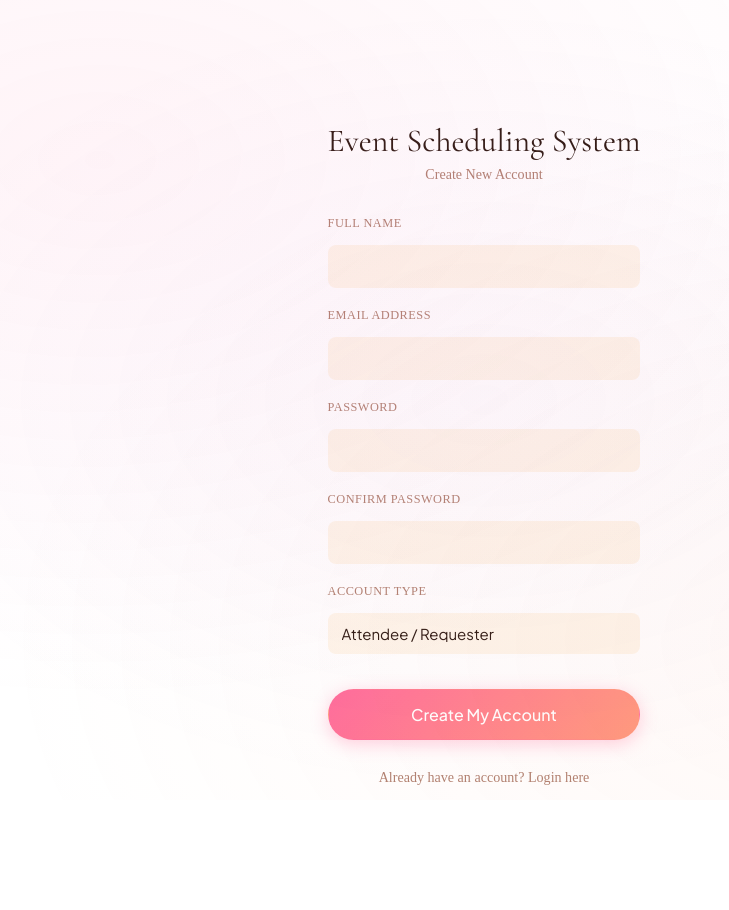
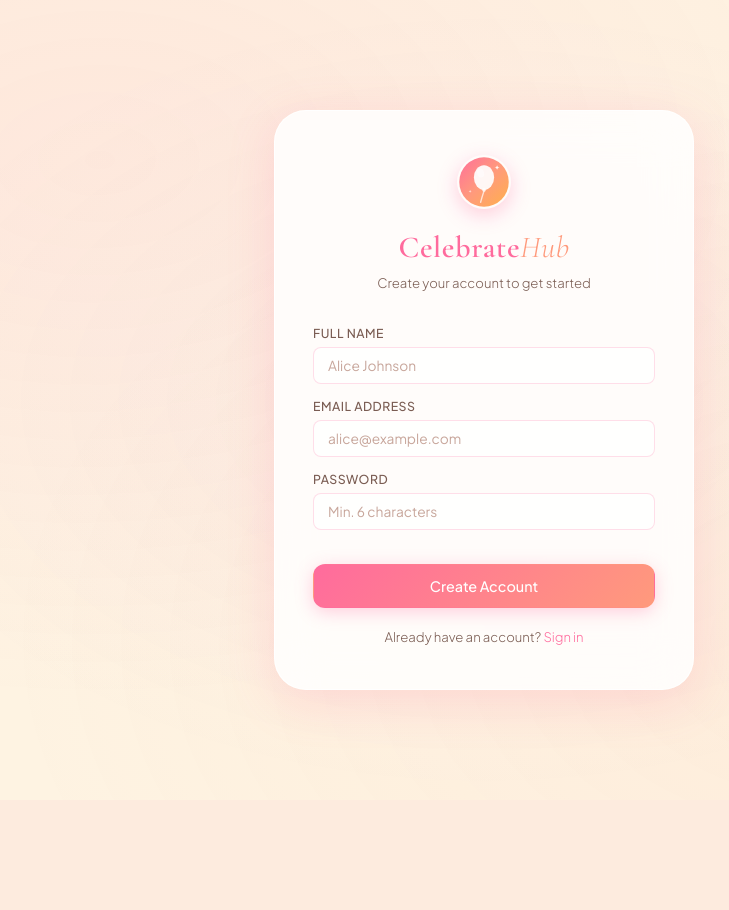
Before and after one commit to FranckAkim/event-management, a PHP site: page /register.php in a window 1280 px wide. Shown: the whole page, without its empty margins (156-885 px from the left). After the commit the page ends 702 px from the top, so only its background shows below. Run offline with PHP 8.4, Linux system fonts and the light colour scheme.

Commit message:
Add files via upload

```diff
--- a/register.php
+++ b/register.php
@@ -1,172 +1,118 @@
 <?php
-// register.php - Updated with branding + session name
 session_start();
-require_once 'config/db.php';
+if (isset($_SESSION['user_id'])) {
+    header("Location: dashboard.php");
+    exit;
+}
 
-$pdo->setAttribute(PDO::ATTR_ERRMODE, PDO::ERRMODE_EXCEPTION);
+$error   = '';
+$success = '';
 
-$message = "";
-$success = false;
-$redirect = false;
+if ($_SERVER['REQUEST_METHOD'] === 'POST') {
+    require_once 'config/db.php';
 
-if ($_SERVER["REQUEST_METHOD"] == "POST") {
-    $name     = trim($_POST['name'] ?? '');
-    $email    = trim($_POST['email'] ?? '');
-    $password = $_POST['password'] ?? '';
-    $confirm  = $_POST['confirm_password'] ?? '';
-    $role     = $_POST['role'] ?? 'Requester';
+    $name     = trim($_POST['name']     ?? '');
+    $email    = trim($_POST['email']    ?? '');
+    $password = trim($_POST['password'] ?? '');
+    $role     = 'requester'; // all self-registered users are attendees
 
     if (empty($name) || empty($email) || empty($password)) {
-        $message = "All fields are required.";
-    } elseif ($password !== $confirm) {
-        $message = "Passwords do not match.";
-    } elseif (strlen($password) < 4) {
-        $message = "Password must be at least 4 characters long.";
+        $error = 'Please fill in all fields.';
+    } elseif (strlen($password) < 6) {
+        $error = 'Password must be at least 6 characters.';
     } else {
-        try {
-            $stmt = $pdo->prepare("SELECT UserID FROM user WHERE Email = ?");
-            $stmt->execute([$email]);
-
-            if ($stmt->rowCount() > 0) {
-                $message = "This email is already registered.";
-            } else {
-                $stmt = $pdo->prepare("
-                    INSERT INTO user (Name, Email, RoleName, password)
-                    VALUES (?, ?, ?, ?)
-                ");
-
-                if ($stmt->execute([$name, $email, $role, $password])) {
-                    $success = true;
-                    $redirect = true;
-                    $message = "✅ Account created successfully!<br>Redirecting to login...";
-                } else {
-                    $message = "Failed to create account.";
-                }
-            }
-        } catch (PDOException $e) {
-            $message = "Database error: " . htmlspecialchars($e->getMessage());
+        // Check if email already exists
+        $check = $pdo->prepare("SELECT UserID FROM user WHERE Email = ? LIMIT 1");
+        $check->execute([$email]);
+        if ($check->fetch()) {
+            $error = 'That email address is already registered. Please sign in instead.';
+        } else {
+            $pdo->prepare("INSERT INTO user (Name, Email, RoleName, password) VALUES (?, ?, ?, ?)")
+                ->execute([$name, $email, $role, $password]);
+            $success = 'Account created! You can now sign in.';
         }
     }
 }
 ?>
-
-<!doctype html>
+<!DOCTYPE html>
 <html lang="en">
 
 <head>
     <meta charset="utf-8" />
     <meta name="viewport" content="width=device-width,initial-scale=1" />
-    <title>Event Scheduling System - Create Account</title>
+    <title>CelebrateHub — Create Account</title>
     <link rel="stylesheet" href="assets/css/styles.css" />
-    <style>
-        body {
-            background: var(--bg);
-            color: var(--text);
-            font-family: var(--font);
-            margin: 0;
-            padding: 0;
-            min-height: 100vh;
-            display: flex;
-            align-items: center;
-            justify-content: center;
-        }
-
-        .register-box {
-            max-width: 440px;
-            margin: 80px auto;
-            background: var(--panel);
-            padding: 40px;
-            border-radius: var(--radius2);
-            box-shadow: var(--shadow);
-        }
-
-        .btn {
-            width: 100%;
-            padding: 14px;
-            margin-top: 15px;
-            font-size: 16px;
-        }
-
-        .field {
-            margin-bottom: 20px;
-        }
-
-        .field label {
-            display: block;
-            margin-bottom: 8px;
-            color: var(--muted);
-        }
-
-        input,
-        select {
-            width: 100%;
-            padding: 12px 14px;
-            background: var(--panel2);
-            border: 1px solid var(--line);
-            border-radius: 8px;
-            color: var(--text);
-            font-size: 15px;
-        }
-    </style>
-    <?php if ($redirect): ?>
-        <script>
-            setTimeout(function() {
-                window.location.href = "login.php";
-            }, 2000);
-        </script>
-    <?php endif; ?>
+    <link rel="preconnect" href="https://fonts.googleapis.com" />
+    <link rel="preconnect" href="https://fonts.gstatic.com" crossorigin />
+    <script>
+        (function() {
+            if (localStorage.getItem('ch-theme') === 'dark') {
+                document.body && document.body.classList.add('dark');
+            }
+            document.addEventListener('DOMContentLoaded', function() {
+                if (localStorage.getItem('ch-theme') === 'dark') {
+                    document.body.classList.add('dark');
+                }
+            });
+        })();
+    </script>
 </head>
 
 <body>
-    <div class="register-box">
-        <div style="text-align:center; margin-bottom:30px;">
-            <h1>Event Scheduling System</h1>
-            <p style="color:var(--muted);">Create New Account</p>
-        </div>
+    <div class="auth-wrap">
+        <div class="auth-card">
 
-        <?php if ($message): ?>
-            <div style="padding:14px; margin-bottom:20px; border-radius:8px;
-                        background:<?= $success ? '#34d39930' : '#fb718530' ?>;
-                        color:<?= $success ? '#34d399' : '#fb7185' ?>; text-align:center;">
-                <?= $message ?>
+            <div style="text-align:center;margin-bottom:16px;">
+                <img src="assets/images/logo.svg" alt="CelebrateHub" width="54" height="54"
+                    style="border-radius:50%;box-shadow:0 6px 20px rgba(255,107,157,.32);" />
             </div>
-        <?php endif; ?>
+            <div class="auth-logo">
+                Celebrate<span>Hub</span>
+            </div>
+            <p class="auth-sub">Create your account to get started</p>
 
-        <?php if (!$success): ?>
-            <form method="POST" action="">
+            <?php if ($error): ?>
+                <div class="auth-error show"><?= htmlspecialchars($error) ?></div>
+            <?php endif; ?>
+
+            <?php if ($success): ?>
+                <div style="background:rgba(92,230,200,.14);border:1px solid rgba(92,230,200,.35);
+                    border-radius:8px;color:#1a9e86;font-size:.82rem;
+                    padding:10px 14px;margin-bottom:14px;">
+                    ✅ <?= htmlspecialchars($success) ?>
+                    <a href="login.php" style="color:var(--rose);font-weight:600;margin-left:6px;">Sign In →</a>
+                </div>
+            <?php endif; ?>
+
+            <form method="POST" action="register.php">
                 <div class="field">
                     <label>Full Name</label>
-                    <input type="text" name="name" required value="<?= htmlspecialchars($_POST['name'] ?? '') ?>" />
+                    <input type="text" name="name" placeholder="Alice Johnson"
+                        value="<?= htmlspecialchars($_POST['name'] ?? '') ?>"
+                        autocomplete="name" required />
                 </div>
-                <div class="field">
+                <div class="field" style="margin-top:12px;">
                     <label>Email Address</label>
-                    <input type="email" name="email" required value="<?= htmlspecialchars($_POST['email'] ?? '') ?>" />
+                    <input type="email" name="email" placeholder="alice@example.com"
+                        value="<?= htmlspecialchars($_POST['email'] ?? '') ?>"
+                        autocomplete="email" required />
                 </div>
-                <div class="field">
+                <div class="field" style="margin-top:12px;">
                     <label>Password</label>
-                    <input type="password" name="password" required />
+                    <input type="password" name="password" placeholder="Min. 6 characters"
+                        autocomplete="new-password" required />
                 </div>
-                <div class="field">
-                    <label>Confirm Password</label>
-                    <input type="password" name="confirm_password" required />
-                </div>
-                <div class="field">
-                    <label>Account Type</label>
-                    <select name="role" required>
-                        <option value="Requester">Attendee / Requester</option>
-                        <option value="Organiser">Organizer</option>
-                    </select>
-                </div>
-                <button type="submit" class="btn primary">Create My Account</button>
+                <button type="submit" class="btn primary" style="margin-top:20px;width:100%;border-radius:12px;padding:12px;">
+                    Create Account
+                </button>
             </form>
-        <?php endif; ?>
 
-        <?php if (!$success): ?>
-            <p style="text-align:center; margin-top:25px; color:var(--muted);">
+            <div class="auth-footer">
                 Already have an account?
-                <a href="login.php" style="color:var(--accent);">Login here</a>
-            </p>
-        <?php endif; ?>
+                <a href="login.php">Sign in</a>
+            </div>
+
+        </div>
     </div>
 </body>
 
```
Also changed, not shown: dashboard.php (+20 -6 lines), login.php (+63 -114 lines).
